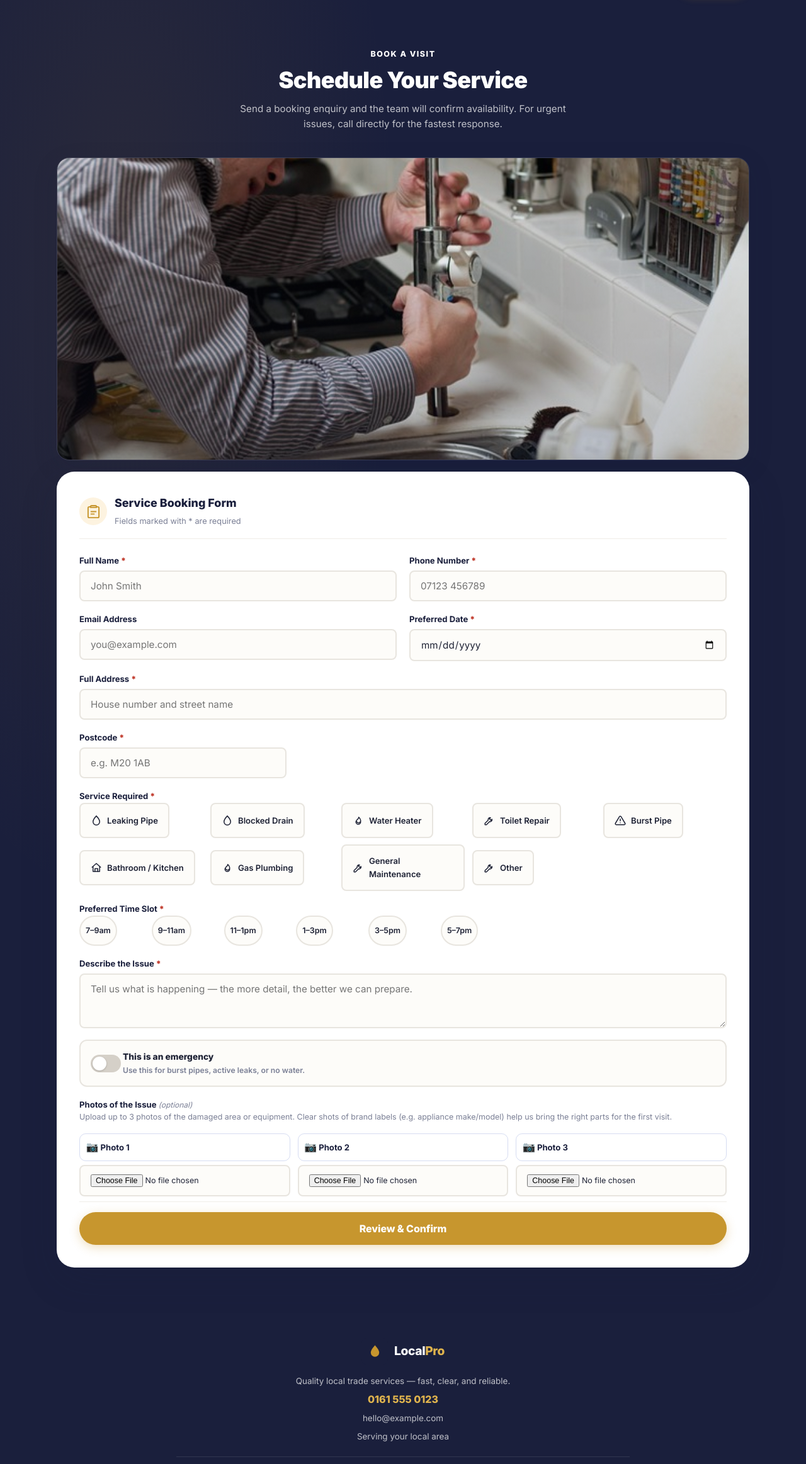
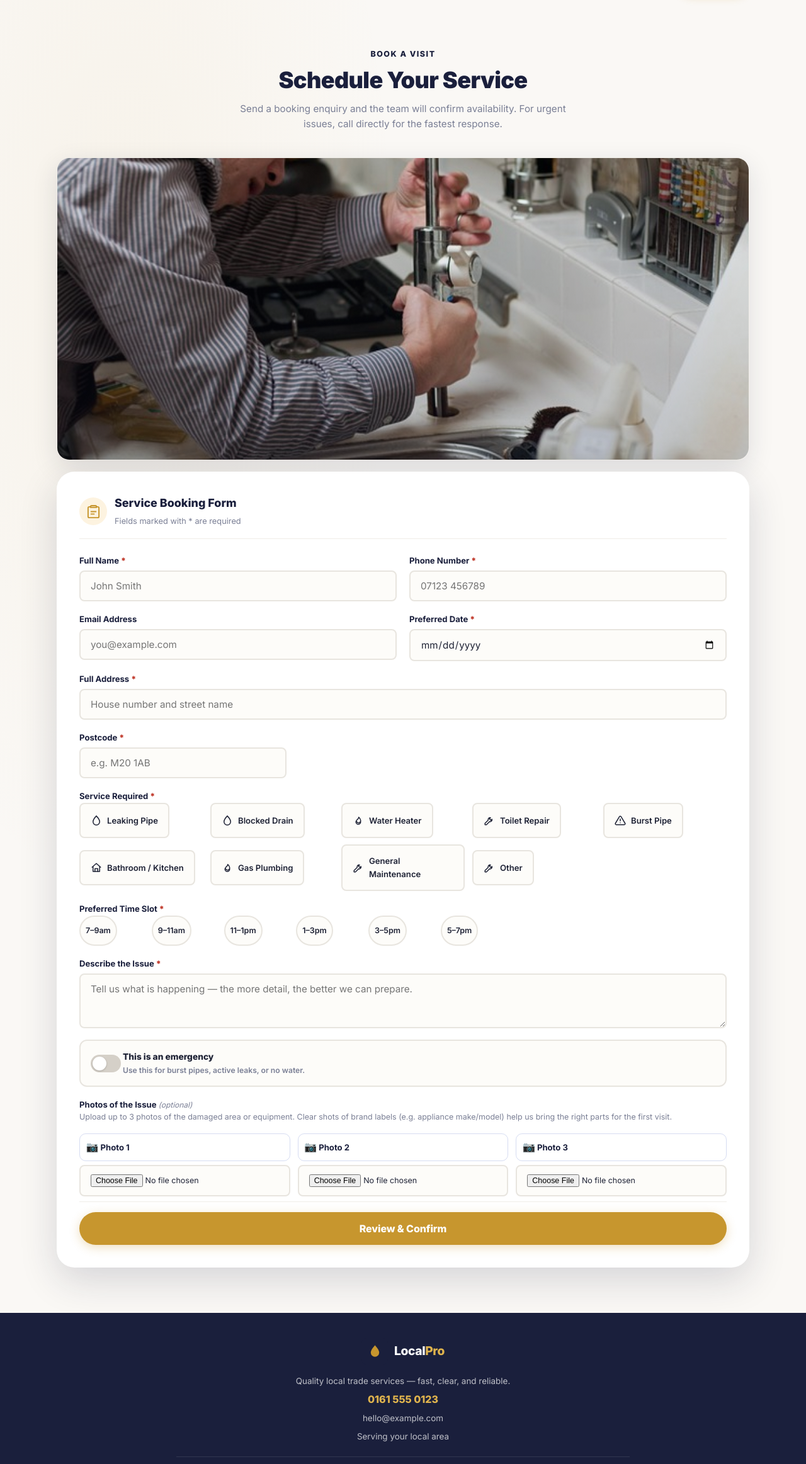
Before and after one commit to cavcom2010/plumber, a Django app: page /book/ in a window 1280 px wide. Shown: the part 65-2390 px from the top of the page at 63% size. Run offline with Django 5.2, Linux system fonts and the light colour scheme; data comes from the database, SQL or seed files in the repository.

Commit message:
Match booking section background to rest of app
Change .booking-section from dark navy to cream background with
navy text, aligning it with other page sections.

```diff
--- a/trades/static/trades/css/landing.css
+++ b/trades/static/trades/css/landing.css
@@ -691,7 +691,7 @@
         }
 
         .booking-section {
-            background: var(--navy);
+            background: var(--cream);
             padding: 56px 16px;
             position: relative;
             overflow: hidden;
@@ -704,19 +704,19 @@
             left: -20%;
             width: 70%;
             height: 100%;
-            background: radial-gradient(ellipse, rgba(199, 150, 46, 0.09) 0%, transparent 70%);
+            background: radial-gradient(ellipse, rgba(199, 150, 46, 0.06) 0%, transparent 70%);
             pointer-events: none;
         }
 
         .booking-section .section-label,
         .booking-section .section-title {
-            color: #fff;
+            color: var(--navy);
             position: relative;
             z-index: 1;
         }
 
         .booking-section .section-subtitle {
-            color: rgba(255, 255, 255, 0.72);
+            color: var(--text-muted);
             position: relative;
             z-index: 1;
         }
@@ -747,7 +747,7 @@
             margin: 0 auto 18px;
             aspect-ratio: 16 / 7;
             box-shadow: var(--shadow-lg);
-            border: 1px solid rgba(255, 255, 255, 0.12);
+            border: 1px solid var(--border-light);
         }
 
         .booking-image::after {
```
